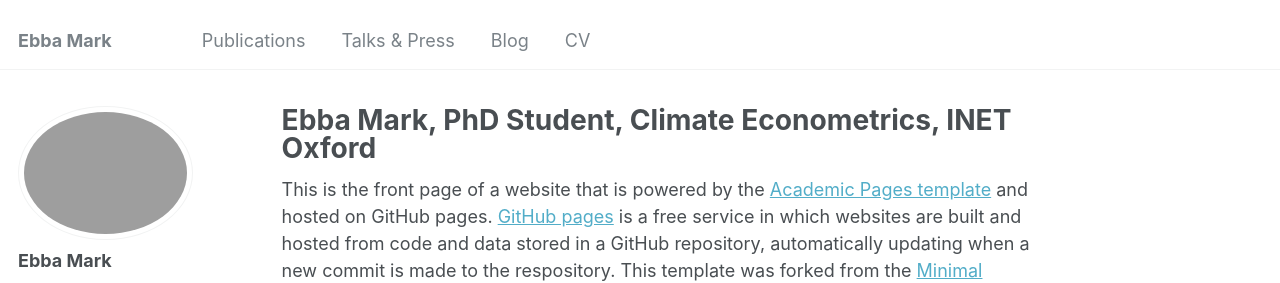
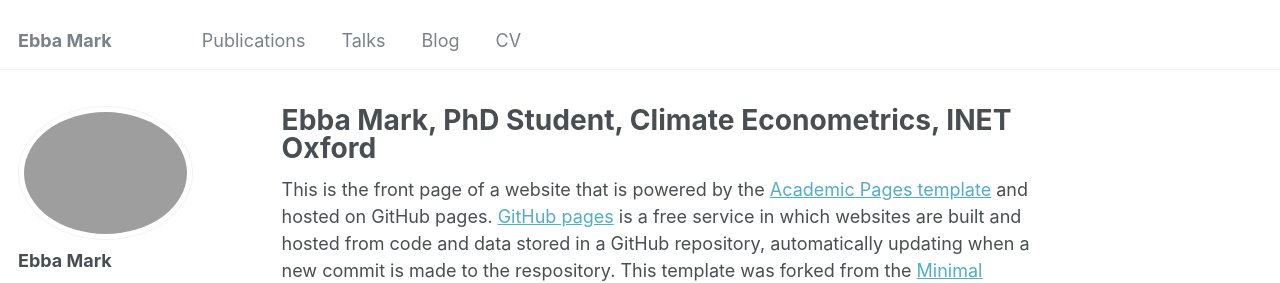
Before and after one commit to ebbam/ebba_website, a Jekyll site: the page built from _pages/about.md, in a window 1280 px wide. Shown: the top 283 px of the page. Built offline with Jekyll 4.4.1, drawn with Linux system fonts in a browser that asks for light colours; some web fonts are replaced.

Commit message:
update navigation

```diff
--- a/_data/navigation.yml
+++ b/_data/navigation.yml
@@ -8,7 +8,7 @@ main:
   - title: "Publications"
     url: /publications/
 
-  - title: "Talks & Press"
+  - title: "Talks"
     url: /talks/
 
   # - title: "Teaching"
```
